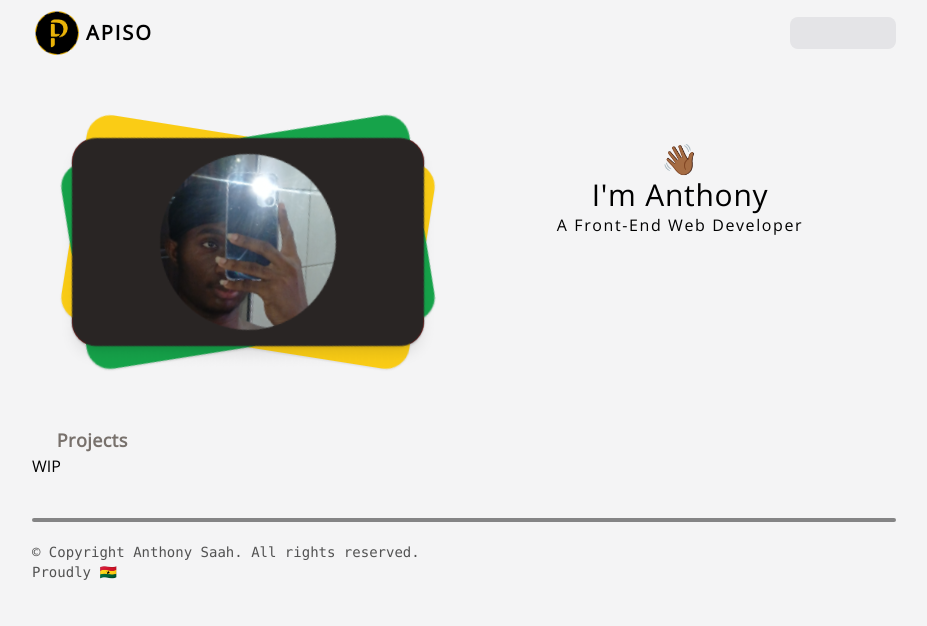
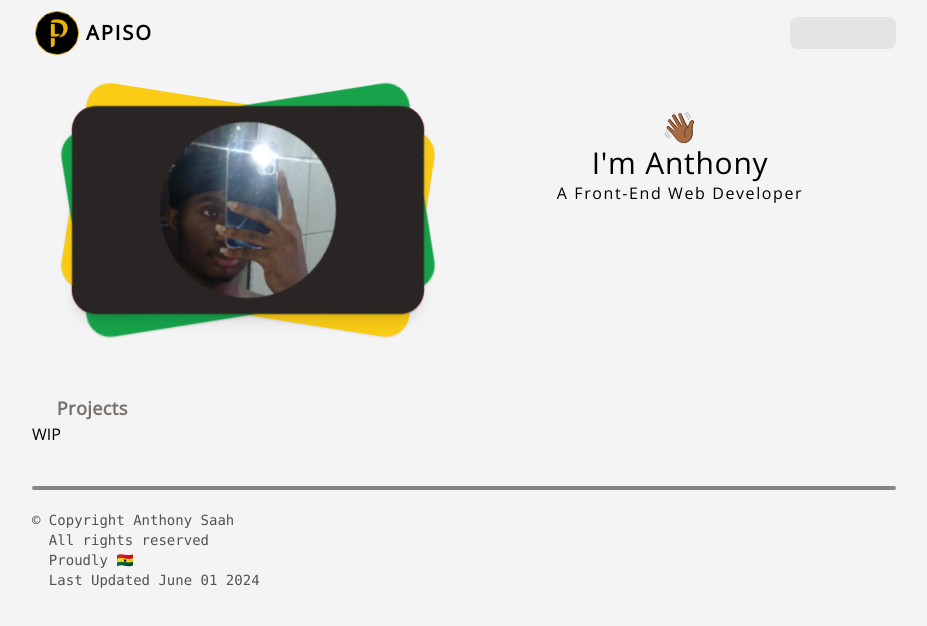
Before and after one commit to thepapisogram/anthony-saah, a Next.js app: page / in a window 1280 px wide. Shown: the top 626 px of the page, without its empty margins (176-1103 px from the left). Built offline with nearby package versions, Linux system fonts and the light colour scheme; some icons are missing.

Commit message:
Footer Updated; Margin top for PictureLanguage removed

```diff
--- a/app/components/Home/PictureLanguage.js
+++ b/app/components/Home/PictureLanguage.js
@@ -3,8 +3,8 @@ import LanguageIcon from "./LanguageIcon";
 
 export default function PictureLanguage() {
   return (
-    <div className="grid md:grid-cols-2 mt-8 overflow-hidden">
-        <div className="p-7 md:p-10 transition-all">
+    <div className="grid md:grid-cols-2 overflow-hidden py-5 md:py-0">
+        <div className="p-2 md:p-10 transition-all">
         <div className="bg-red-600 rounded-3xl drop-shadow-sm">
         <div className="bg-yellow-400 rounded-3xl drop-shadow-sm rotate-[9deg]">
         <div className="bg-green-600 rounded-3xl drop-shadow-sm -rotate-[18deg]">
@@ -18,7 +18,8 @@ export default function PictureLanguage() {
         <div className="flex justify-center flex-col">
             <h1 className="text-center text-3xl">👋🏾</h1>
             <h1 className="text-center dark:text-yellow-500 tracking-wide text-3xl">I&apos;m Anthony</h1>
-            <div className="text-center dark:text-neutral-500 tracking-widest">A Front-End Web Developer</div>
+            <p className="text-center dark:text-neutral-500 tracking-widest">A Front-End Web Developer</p>
+            <p className="md:hidden text-center dark:text-neutral-500 tracking-wide mt-3">Explore my portfolio to discover more about me and my passion for crafting exceptional digital experiences</p>
             <div className="hidden md:grid grid-cols-2 py-2 md:p-0 md:grid-cols-3 lg:grid-cols-4">
                 <LanguageIcon icon="react" color="#0dcaf0" />
                 <LanguageIcon icon="bootstrap" color="#563d7c" />
--- a/app/components/universal/Footer/Footer.js
+++ b/app/components/universal/Footer/Footer.js
@@ -1,10 +1,12 @@
-export default function Footer() {
+export default function Footer({ author, year, last_updated }) {
   return (
     <>
-      <hr className="bg-neutral-900 dark:bg-neutral-700 bg-opacity-50 p-0.5 border-none rounded-full mt-10 mb-5" />
-      <footer className="text-neutral-600 text-sm font-mono">
-        <p>&copy; Copyright Anthony Saah. All rights reserved.</p>
-        <p>Proudly 🇬🇭</p>
+      <hr className="bg-neutral-900 dark:bg-neutral-700 bg-opacity-50 p-0.5 border-none rounded-full mt-5" />
+      <footer className="text-neutral-600 text-sm font-mono my-5">
+        <p>&copy; Copyright {author}</p>
+        <pre>  All rights reserved</pre>
+        <pre>  Proudly 🇬🇭</pre>
+        <pre>  Last Updated {last_updated}</pre>
       </footer>
     </>
   )
--- a/app/layout.js
+++ b/app/layout.js
@@ -3,6 +3,8 @@ import { Open_Sans} from 'next/font/google'
 import "@/app/styles/globals.css";
 import NavBar from "@/app/components/universal/Navbar/NavBar"
 import Footer from '@/app/components/universal/Footer/Footer';
+
+import site_info from '@/site_info';
 
 const open_sans = Open_Sans({
   weight: '400',
@@ -10,7 +12,7 @@ const open_sans = Open_Sans({
 })
 
 export const metadata = {
-  title: "Welcome 👋🏾",
+  title: "Anthony 🐜",
   description: "Explore my portfolio to discover more about me and my passion for crafting exceptional digital experiences"
 };
 
@@ -20,7 +22,7 @@ export default function RootLayout({ children }) {
       <body className={`${open_sans.className} app`}>
         <NavBar />
         {children}
-        <Footer />
+        <Footer author={site_info.author} year={site_info.year} last_updated={site_info.last_updated} />
       </body>
     </html>
   );
--- /dev/null
+++ b/site_info.js
@@ -0,0 +1,8 @@
+const site_info = {
+    author: "Anthony Saah",
+    description: "Explore my portfolio to discover more about me and my passion for crafting exceptional digital experiences",
+    last_updated: "June 01 2024",
+    year: 2024
+}
+
+export default site_info;
```
